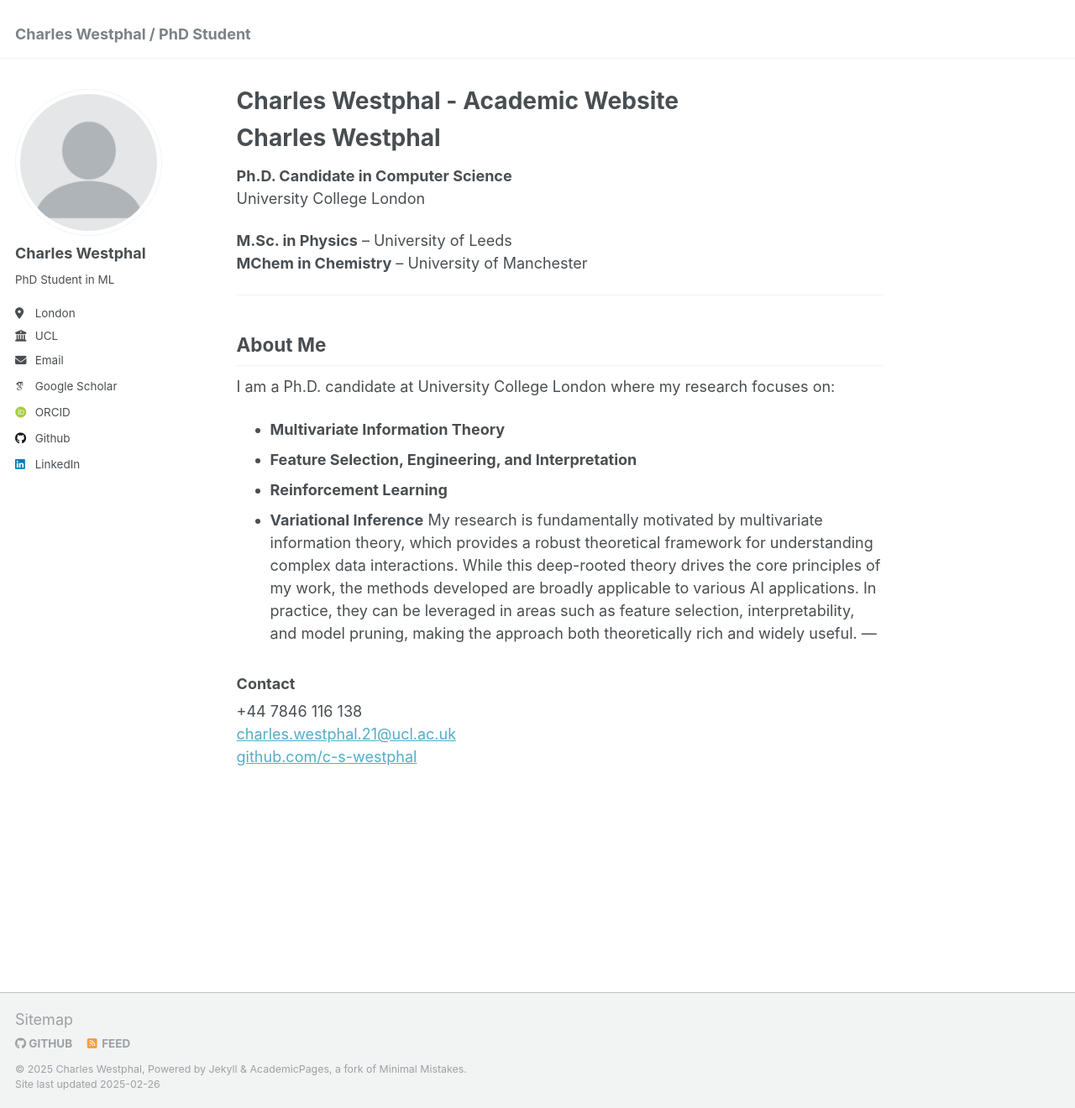
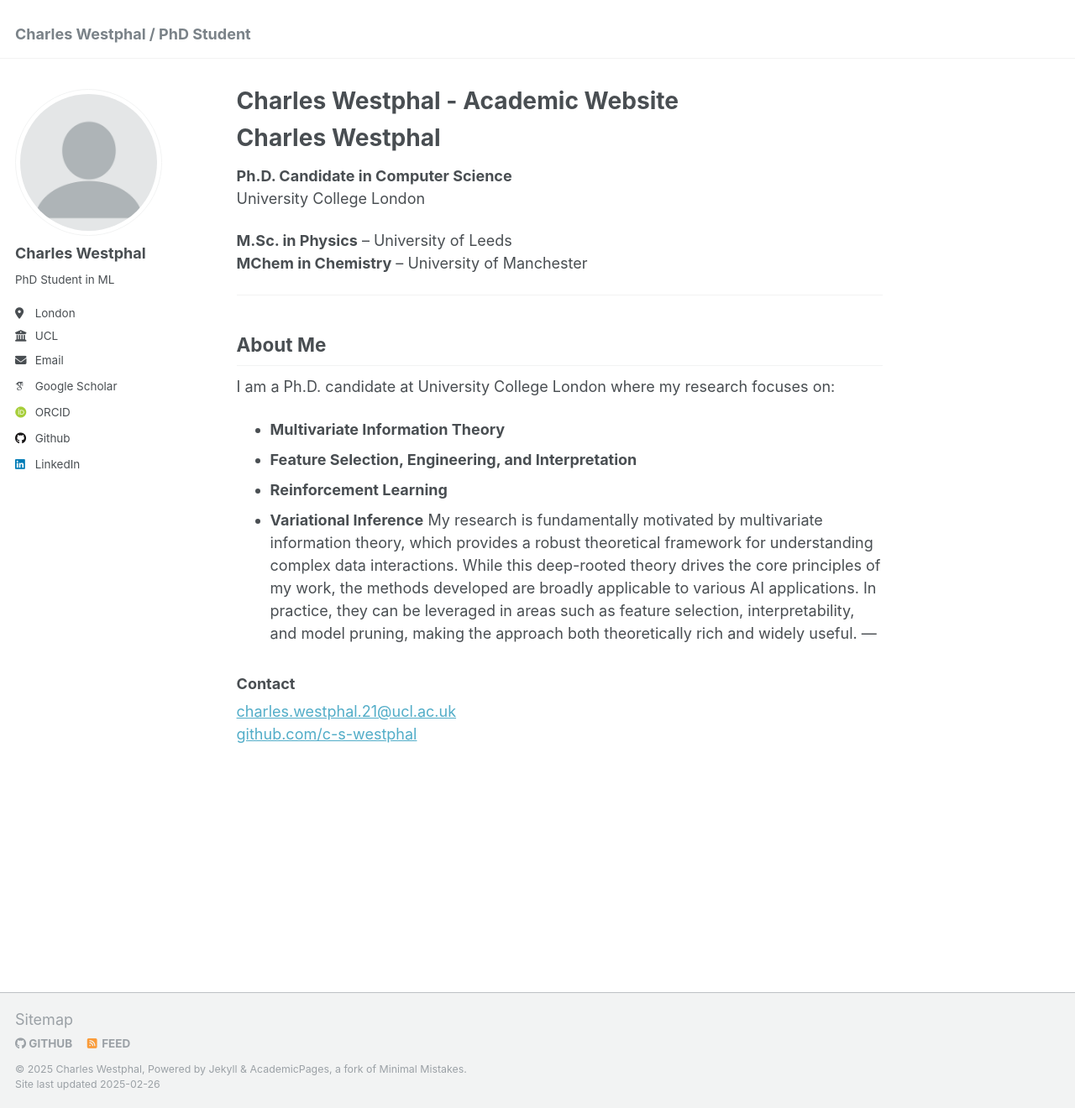
Before and after one commit to c-s-westphal/c-s-westphal.github.io, a Jekyll site: the page built from _pages/about.md, in a window 1280 px wide and 1320 px high. Shown: the whole window at 84% size. Built offline with Jekyll 4.4.1, drawn with Linux system fonts in a browser that asks for light colours; some web fonts are replaced.

Commit message:
Update about.md

```diff
--- a/_pages/about.md
+++ b/_pages/about.md
@@ -26,6 +26,5 @@ My research is fundamentally motivated by multivariate information theory, which
 
 ### Contact
 
-+44 7846 116 138
 [charles.westphal.21@ucl.ac.uk](mailto:charles.westphal.21@ucl.ac.uk)
 [github.com/c-s-westphal](https://github.com/c-s-westphal)
```
